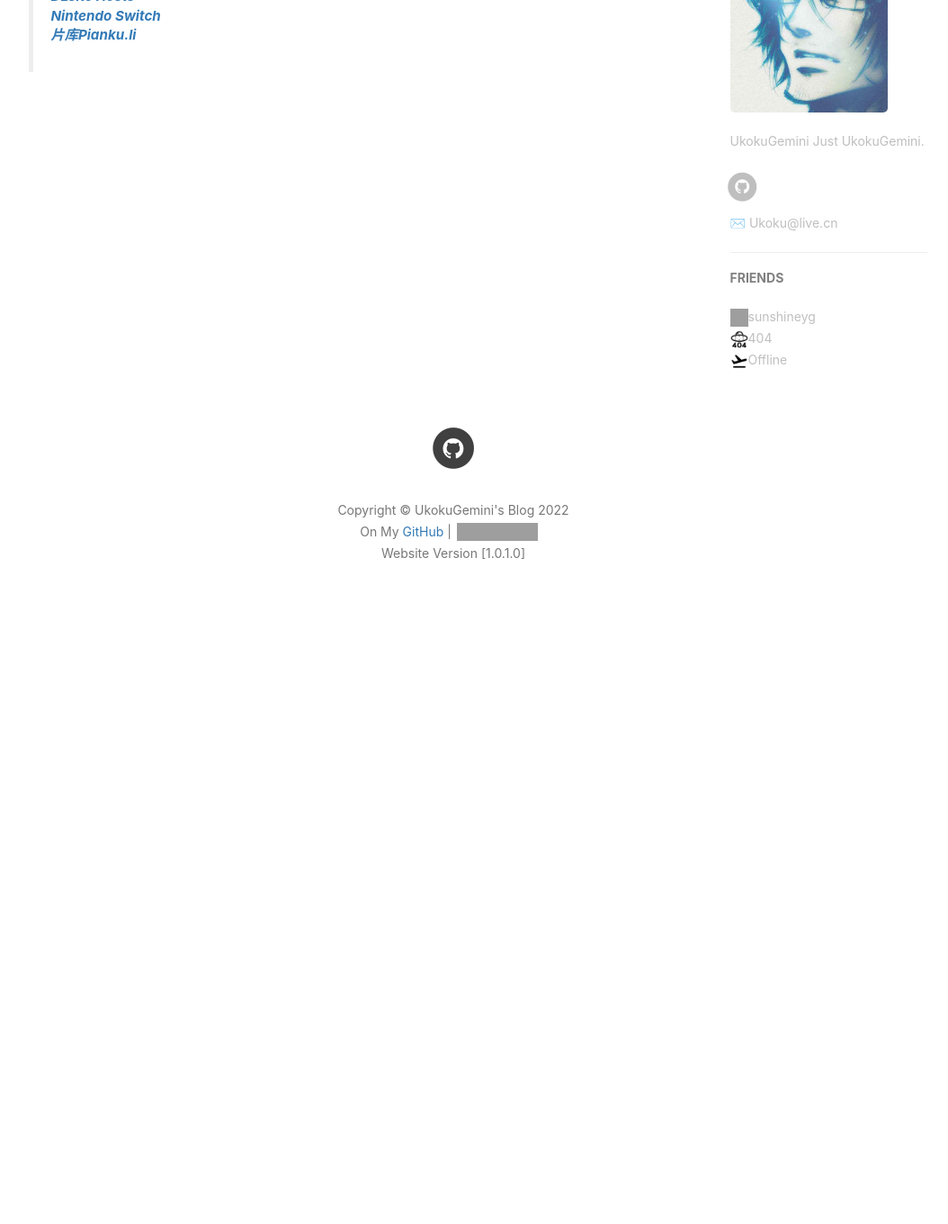
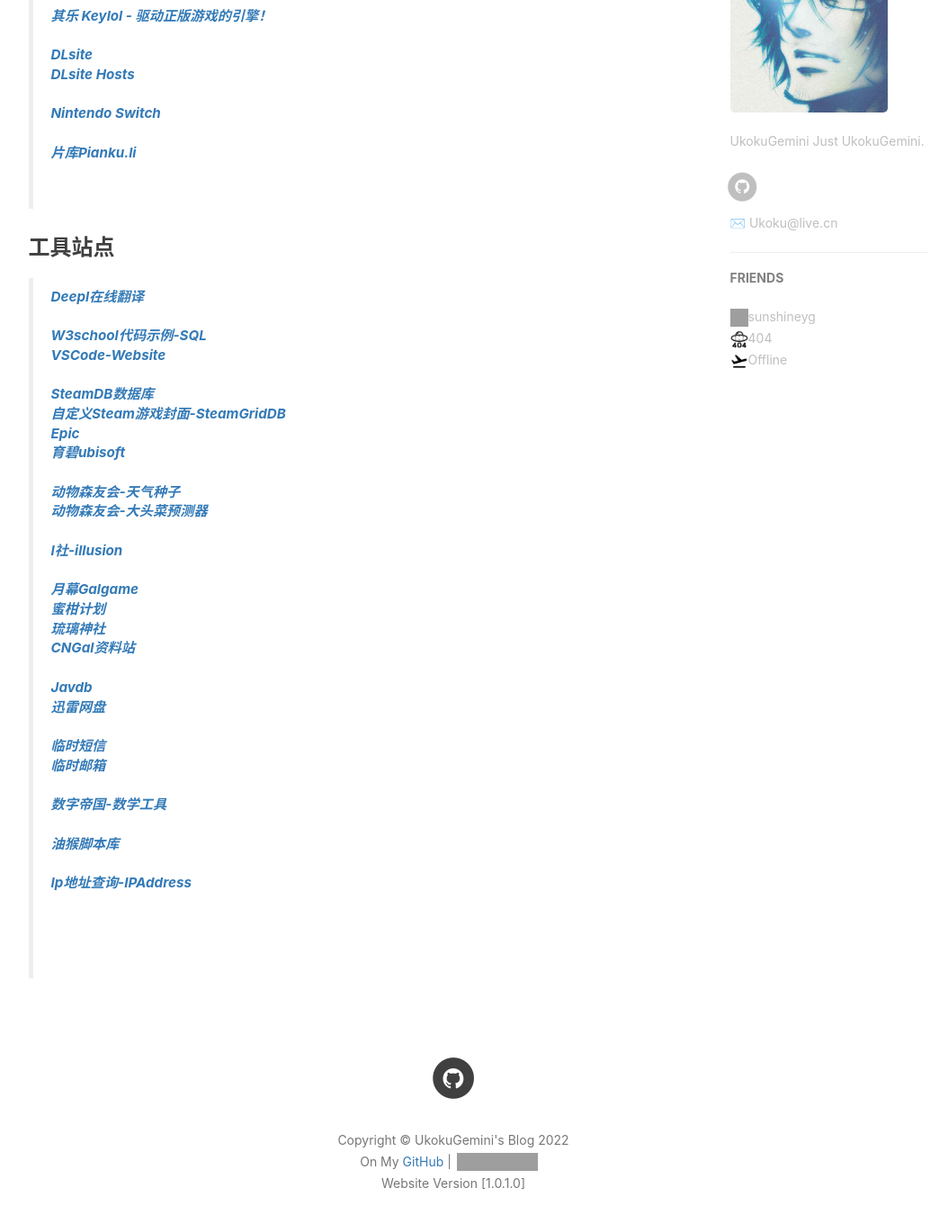
Before and after one commit to UkokuGemini/UkokuGemini.github.io, a Jekyll site: the page built from Links.html, in a window 1280 px wide and 1400 px high, scrolled down 713 px. Shown: the top 1360 px of the window at 90% size, without its empty margins (136-1190 px from the left). Built offline with Jekyll 4.4.1, drawn with Linux system fonts in a browser that asks for light colours; nearby versions of some CDN libraries; before the commit the page ends 1432 px from its top, so only the background shows below that; grey boxes are pictures that could not be loaded.

Commit message:
LinkUpdate

```diff
--- a/Links.html
+++ b/Links.html
@@ -13,20 +13,59 @@
     <DT><A href="https://store.steampowered.com/" target="_blank">Steam</a>
     <DT><A href="https://store.steampowered.com/app/570/Dota_2/" target="_blank">Dota2</a>
     <DT><A href="https://www.dota2.com.cn/main.htm" target="_blank">Dota2 国服</a>
-    <Br/>
-<DT><A href="https://https://www.agemys.com/" target="_blank">AGE Fans</a>
-    <Br/>
+        <Br/><Br/>
+    <DT><A href="https://www.agemys.com/" target="_blank">AGE Fans</a>
+        <Br/><Br/>
     <DT><A href="https://github.com/" target="_blank">GitHub</a>
     <DT><A HREF="https://github.com/UkokuGemini" target="_blank">UkokuGemini (UkokuGemini)</A>
-    <Br/>
+        <Br/><Br/>
     <DT><A HREF="https://keylol.com/" target="_blank">其乐 Keylol - 驱动正版游戏的引擎！</A>
-    <Br/>
+        <Br/><Br/>
     <DT><A HREF="https://www.dlsite.com/index.html" target="_blank">DLsite</A>
     <DT><A HREF="https://cssxsh.github.io/" target="_blank">DLsite Hosts</A>
-    <Br/>
+        <Br/><Br/>
     <DT><A HREF="https://www.nintendo.com.hk/" target="_blank">Nintendo Switch</A>
-    <Br/>
+        <Br/><Br/>
     <DT><A HREF="https://www.pianku.li/" target="_blank">片库Pianku.li</A>
+        <Br/><Br/>
+    </DL>
+    </p></blockquote>
+    <h3>工具站点</h3>
+<blockquote><p>
+<DL>
+<DT><A href="https://www.deepl.com/translator/files" target="_blank">Deepl在线翻译</a>
+    <Br/><Br/>
+<DT><A href="https://www.w3school.com.cn/index.html" target="_blank">W3school代码示例</a><A href="https://www.w3school.com.cn/sql/index.asp" target="_blank">-SQL</a>
+<DT><A href="https://vscode.dev/" target="_blank">VSCode-Website</a>
+    <Br/><Br/>
+<DT><A HREF="https://steamdb.info/" target="_blank">SteamDB数据库</A>
+<DT><A HREF="https://www.steamgriddb.com/" target="_blank">自定义Steam游戏封面-SteamGridDB</A>
+<DT><A HREF="https://www.epicgames.com/store/zh-CN/" target="_blank">Epic</A>
+<DT><A HREF="https://free.ubisoft.com/" target="_blank">育碧ubisoft</A>
+    <Br/><Br/>
+<DT><A HREF="https://wuffs.org/acnh/weather/" target="_blank">动物森友会-天气种子</A>
+<DT><A href="https://turnipprophet.io/" target="_blank">动物森友会-大头菜预测器</a>
+    <Br/><Br/>
+<DT><A href="http://www.illusion.co.jp/" target="_blank">I社-illusion</a>
+    <Br/><Br/>
+<DT><A href="https://www.ymgal.com/" target="_blank">月幕Galgame</a>
+<DT><A HREF="https://mikanani.me/" target="_blank">蜜柑计划</A>
+<DT><A HREF="https://liuli.cz/" target="_blank">琉璃神社</A>
+<DT><A HREF="https://www.cngal.org/" target="_blank">CNGal资料站</A>
+    <Br/><Br/>
+<DT><A HREF="https://javdb.com/" target="_blank">Javdb</A>
+<DT><A HREF="https://pan.xunlei.com/" target="_blank">迅雷网盘</A>
+    <Br/><Br/>
+<DT><A href="https://yunduanxin.net/" target="_blank">临时短信</a>
+<DT><A HREF="https://linshiyou.com/" target="_blank">临时邮箱</A>
+    <Br/><Br/>
+<DT><A HREF="https://zh.numberempire.com/" target="_blank">数字帝国-数学工具</A>
+    <Br/><Br/>
+<DT><A HREF="https://greasyfork.org/zh-CN" target="_blank">油猴脚本库</A>
+    <Br/><Br/>
+<DT><A HREF="https://www.ipaddress.com/" target="_blank">Ip地址查询-IPAddress</A>
+    <Br/><Br/>
+    <Br/><Br/>
 </DL>
 </p></blockquote>
 </div>
```
Lines whose indentation alone changed are shown as unchanged.
